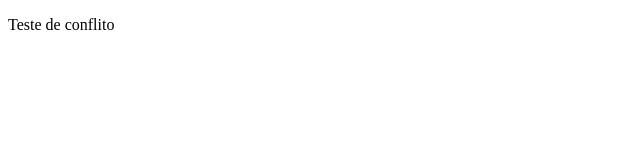
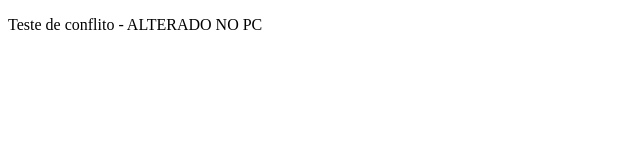
Before and after one commit to luksdSD/teste-conflito, a plain HTML site: page index.html in a window 1280 px wide. Shown: the whole page, without its empty margins (0-640 px from the left). Drawn offline with Linux system fonts and the light colour scheme.

Commit message:
alteração no pc

```diff
--- a/index.html
+++ b/index.html
@@ -8,7 +8,7 @@
 </head>
 <body>
 
-    <p>Teste de conflito</p>
+    <p>Teste de conflito - ALTERADO NO PC</p>
 
 </body>
 </html>
```
